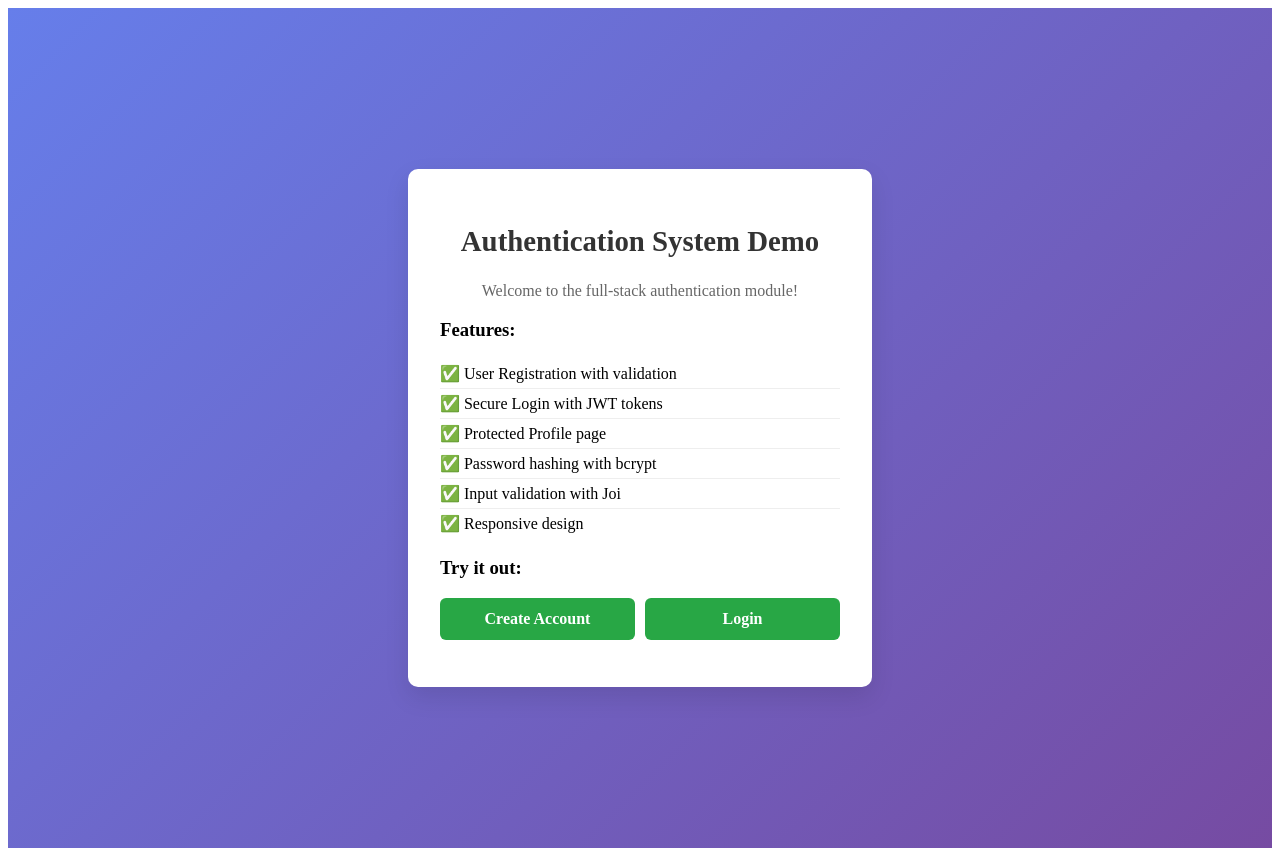
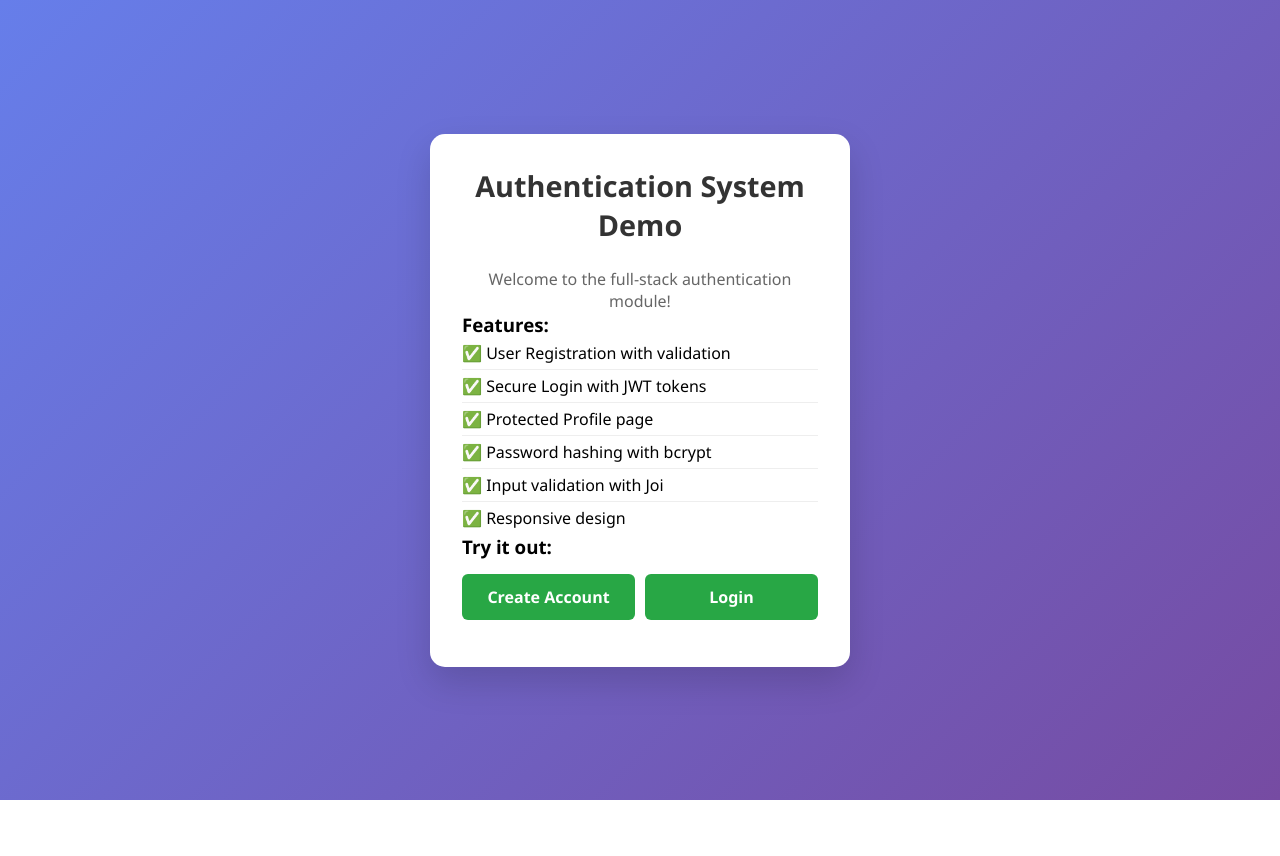
Before and after one commit to Gokulg2401/fullstack, a React (Create React App) app: page / in a window 1280 px wide. After the commit the page ends 800 px from the top, so only its background shows below. Built offline with nearby package versions, Linux system fonts and the light colour scheme.

Commit message:
Add deployment configuration for Render

```diff
--- a/src/auth/components/Auth.css
+++ b/src/auth/components/Auth.css
@@ -4,16 +4,19 @@
   align-items: center;
   min-height: 100vh;
   background: linear-gradient(135deg, #667eea 0%, #764ba2 100%);
-  padding: 20px;
+  padding: 0;
+  margin: 0;
+  font-family: 'Segoe UI', Tahoma, Geneva, Verdana, sans-serif;
 }
 
 .auth-card {
   background: white;
   padding: 2rem;
-  border-radius: 10px;
-  box-shadow: 0 10px 25px rgba(0, 0, 0, 0.1);
+  border-radius: 15px;
+  box-shadow: 0 15px 35px rgba(0, 0, 0, 0.15);
   width: 100%;
-  max-width: 400px;
+  max-width: 420px;
+  margin: 20px;
 }
 
 .auth-card h2 {
--- a/src/auth/components/LoginPage.jsx
+++ b/src/auth/components/LoginPage.jsx
@@ -6,7 +6,6 @@ import './Auth.css';
 
 const LoginPage = () => {
   const [formData, setFormData] = useState({
-    name: '',
     email: '',
     password: ''
   });
@@ -45,16 +44,6 @@ const LoginPage = () => {
         <form onSubmit={handleSubmit}>
           <div className="form-group">
             <input
-              type="text"
-              name="name"
-              placeholder="Full Name"
-              value={formData.name}
-              onChange={handleChange}
-              required
-            />
-          </div>
-          <div className="form-group">
-            <input
               type="email"
               name="email"
               placeholder="Email"
--- /dev/null
+++ b/src/index.css
@@ -0,0 +1,17 @@
+* {
+  margin: 0;
+  padding: 0;
+  box-sizing: border-box;
+}
+
+body {
+  margin: 0;
+  font-family: 'Segoe UI', Tahoma, Geneva, Verdana, sans-serif;
+  -webkit-font-smoothing: antialiased;
+  -moz-osx-font-smoothing: grayscale;
+}
+
+#root {
+  margin: 0;
+  padding: 0;
+}
--- a/src/index.js
+++ b/src/index.js
@@ -1,6 +1,7 @@
 import React from 'react';
 import ReactDOM from 'react-dom/client';
 import { BrowserRouter } from 'react-router-dom';
+import './index.css';
 import App from './App';
 
 const root = ReactDOM.createRoot(document.getElementById('root'));
```
Also changed, not shown: render.yaml (added, +22 -0 lines), 2 other files (tests, documents, lock files or other folders).
